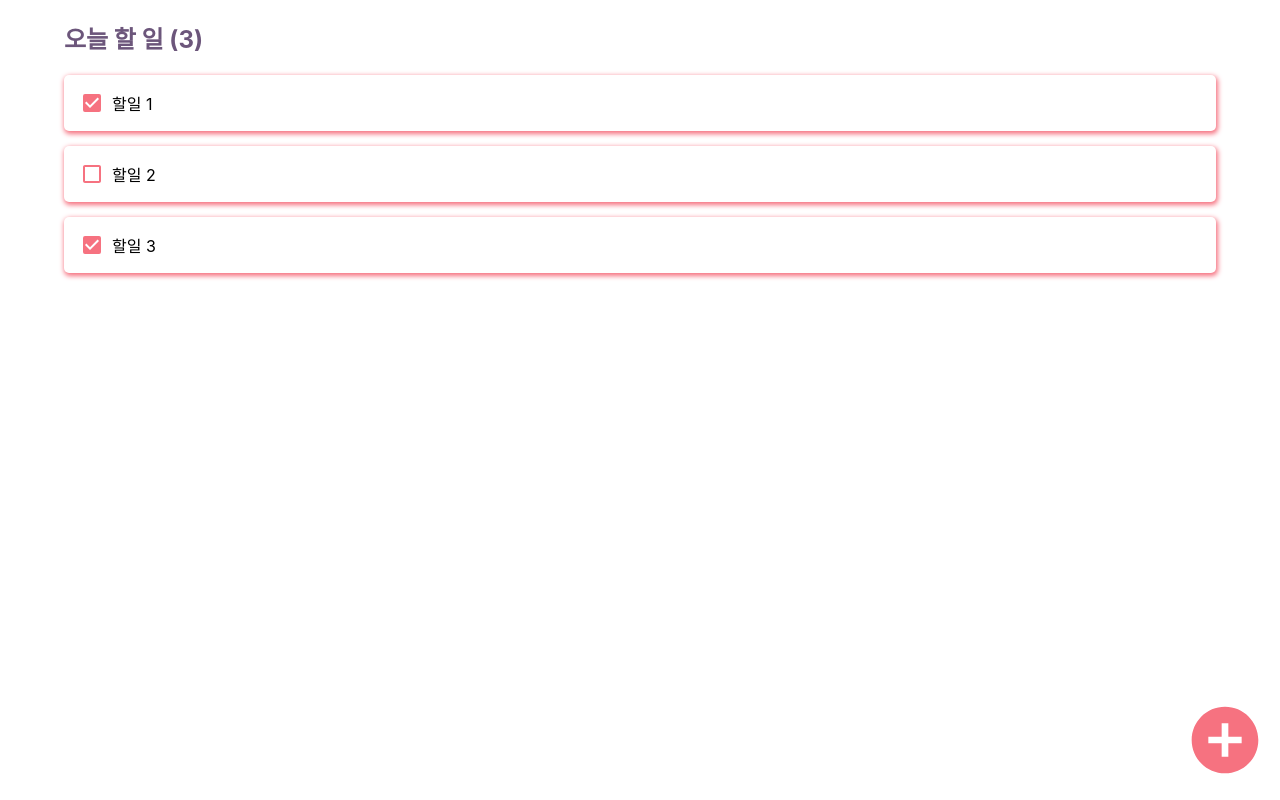
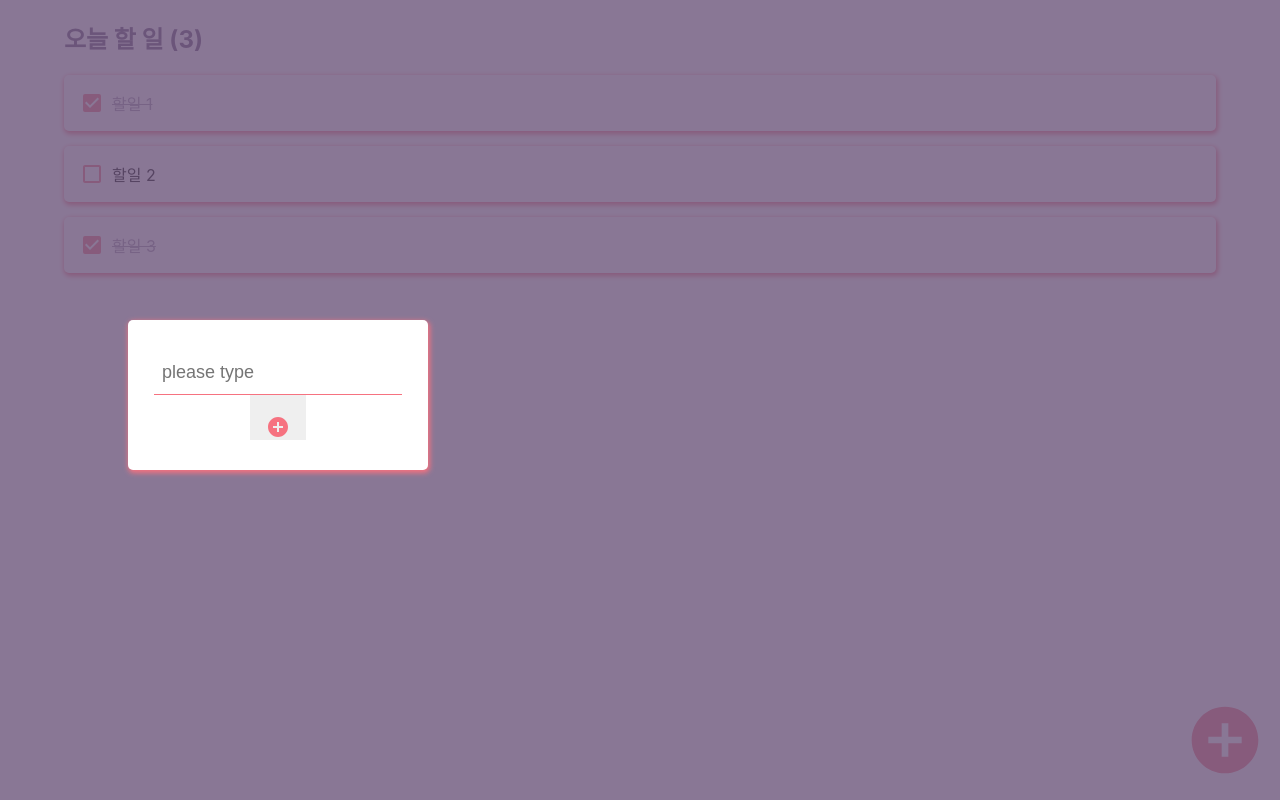
Before and after one commit to seulee0862/react-todo, a React (Create React App) app: page / in a window 1280 px wide. Both pictures are taken after a click on the element 1235 px from the left and 750 px from the top of the page. Built offline with nearby package versions, Linux system fonts and the light colour scheme.

Commit message:
create 기능 추가

```diff
--- a/src/App.js
+++ b/src/App.js
@@ -2,9 +2,12 @@
 import './App.css';
 import Template from './components/Template';
 import TodoList from './components/TodoList';
+import TodoInsert from './components/TodoInsert';
 import {MdAddCircle} from 'react-icons/md';
 
+let nextId = 4;
 const App = () => {
+  const [insertToggle, setInsertToggle] = useState(false);
   const [todos, setTodos] = useState([
     {
       id: 1,
@@ -22,12 +25,40 @@
       checked: true
     }
   ]);
+
+const onInsertToggle = () => {
+  setInsertToggle(prev => !prev);
+}
+
+const onInsertTodo = (text) => {
+  console.log("onInsertTodo 실행")
+  if (text === "") {
+    return alert("할 일을 입력해주세요.")
+  } else {
+    const todo = {
+      id: nextId,
+      text,
+      checked: false
+    }
+    setTodos(todos => todos.concat(todo));
+    nextId++;
+  }
+};
+
+const onCheckToggle = (id) => {
+    setTodos(todos => todos.map(todo => (todo.id === id ? {...todo, checked: !todo.checked} : todo)))
+}
+
   return (
     <Template todoLength={todos.length}>
-        <TodoList todos={todos}/>
-        <div className="add-todo-button">
+        <TodoList todos={todos} onCheckToggle={onCheckToggle}/>
+        <div className="add-todo-button" onClick={onInsertToggle}>
           <MdAddCircle />
         </div>
+        {insertToggle && (<TodoInsert
+          onInsertToggle={onInsertToggle}
+          onInsertTodo={onInsertTodo}
+        />)}
     </Template>
   );
 };
--- /dev/null
+++ b/src/components/TodoInsert.css
@@ -0,0 +1,56 @@
+.background {
+    position: fixed;
+    z-index: 980;
+    top: 0;
+    overflow: hidden;
+    width: 100vw;
+    height: 100vh;
+    display: flex;
+    justify-content: center;
+    align-items: center;
+    background: #6c567b;
+    opacity: 0.8;
+}
+
+form {
+    margin-left: 10%;
+    position: fixed;
+    top: 40%;
+    display: flex;
+    flex-direction: column;
+    justify-content: center;
+    align-items: center;
+    z-index: 990;
+    width: 300px;
+    height: 150px;
+    border-radius: 5px;
+    box-shadow: 1px 2px 5px 1px #f67280;
+
+    background-color: white;
+}
+
+form > input {
+    background: none;
+    outline: none;
+    border: none;
+    border-bottom: 1px solid #f67280;
+
+    padding: 0.5rem;
+    font-size: 1.125rem;
+    line-height: 1.5;
+}
+
+form > button {
+    padding-top: 20px;
+    background-color: none;
+    outline: none;
+    border: none;
+    color: #f67280;
+    padding-left: 1rem;
+    padding-right: 1rem;
+    font-size: 1.5rem;
+    display: flex;
+    align-items: center;
+    cursor: pointer;
+    transition: 0.1s background ease-in;
+}
--- a/src/components/TodoInsert.js
+++ b/src/components/TodoInsert.js
@@ -0,0 +1,37 @@
+import React, {useState} from "react";
+import { MdAddCircle } from "react-icons/md";
+import './TodoInsert.css'
+
+const TodoInsert = ({onInsertToggle, onInsertTodo}) => {
+    console.log("TodoInsert Component 실행")
+
+    const [value, setValue] = useState("");
+
+    const onChange = e => {
+        setValue(e.target.value);
+    };
+
+    const onSubmit = (e) => {
+        e.preventDefault();
+        onInsertTodo(value);
+        setValue("");
+        onInsertToggle();
+    }
+    return (
+    <div>
+        <div className="background" onClick={onInsertToggle}></div>
+        <form onSubmit={onSubmit}>
+            <input
+                placeholder="please type"
+                value={value}
+                onChange={onChange}
+            ></input>
+            <button type="submit">
+                <MdAddCircle/>
+            </button>
+        </form>
+    </div>
+    );
+};
+
+export default TodoInsert;
--- a/src/components/TodoItem.css
+++ b/src/components/TodoItem.css
@@ -26,10 +26,10 @@
   }
   .content .text {
     margin-left: 0.5rem;
-    flex : 1;
+    flex: 1;
   }
 
-.content .checked .text {
+  .content.checked .text {
     color: #6c567b;
     text-decoration: line-through;
     cursor: pointer;
--- a/src/components/TodoItem.js
+++ b/src/components/TodoItem.js
@@ -2,11 +2,20 @@
 import {MdCheckBox, MdCheckBoxOutlineBlank} from 'react-icons/md';
 import "./TodoItem.css";
 
-const TodoItem = ({todo}) => {
+const TodoItem = ({todo, onCheckToggle}) => {
     const {id, text, checked} = todo;
     return (<div className="TodoItem">
-        <div className={`content ${checked ? 'checked' : ''}`}>
-            {checked ? <MdCheckBox/> : <MdCheckBoxOutlineBlank/>}
+        <div className={`content ${checked ? 'checked' : ""}`}>
+            {checked ?
+            <MdCheckBox
+                onClick={() => {
+                    onCheckToggle(id);
+                }}
+            /> : <MdCheckBoxOutlineBlank
+                onClick={() => {
+                    onCheckToggle(id);
+            }}
+            />}
             <div className="text">{text}</div>
         </div>
     </div>
--- a/src/components/TodoList.js
+++ b/src/components/TodoList.js
@@ -2,11 +2,12 @@
 import TodoItem from "./TodoItem";
 import "./TodoList.css";
 
-const TodoList = ({ todos }) => {
+const TodoList = ({ todos, onCheckToggle }) => {
     return (
         <div className="TodoList">
             {todos.map(todo => (
-                <TodoItem todo = {todo} key={todo.id}/>
+                <TodoItem todo = {todo} key={todo.id} onCheckToggle={onCheckToggle}/>
+
             ))}
         </div>
     )
```
Lines whose indentation alone changed are shown as unchanged.
